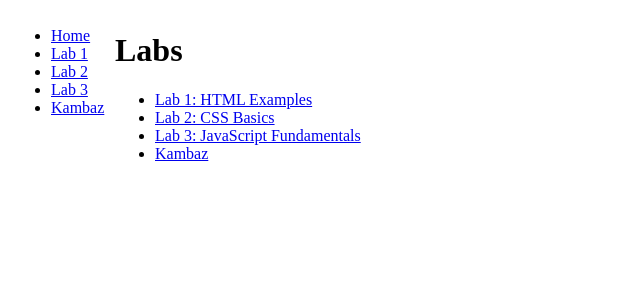
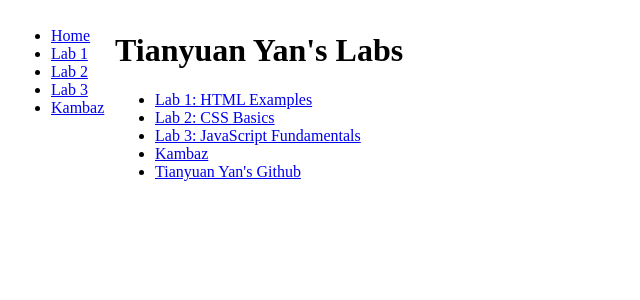
Before and after one commit to JerryYanTY/kambaz-next-js, a Next.js app: page /Labs in a window 1280 px wide. Shown: the top 300 px of the page, without its empty margins (0-640 px from the left). Built offline with nearby package versions, Linux system fonts and the light colour scheme.

Commit message:
Minor changes

```diff
--- a/app/Labs/page.tsx
+++ b/app/Labs/page.tsx
@@ -2,7 +2,7 @@
 export default function Labs() {
   return (
     <div id="wd-labs">
-      <h1>Labs</h1>
+      <h1>Tianyuan Yan's Labs</h1>
       <ul>
         <li>
           <Link href="/Labs/Lab1" id="wd-lab1-link">
@@ -24,6 +24,11 @@
             Kambaz
           </Link>
         </li>
+        <li>
+          <Link href="https://github.com/JerryYanTY/kambaz-next-js" id = "wd-github-link">
+          Tianyuan Yan's Github
+          </Link>
+        </li>
       </ul>
     </div>
   );
```
Also changed, not shown: 1 other file (tests, documents, lock files or other folders).
